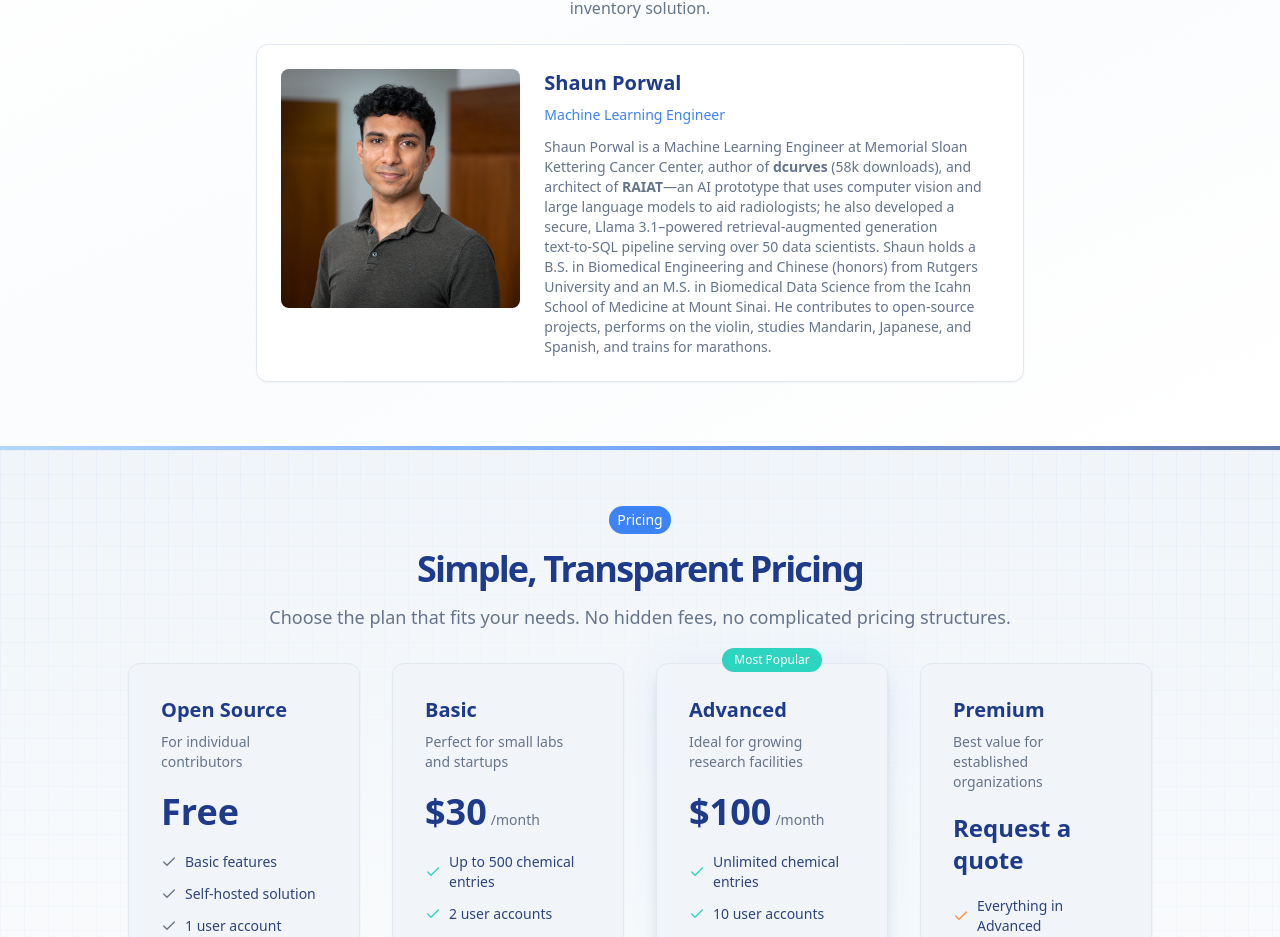
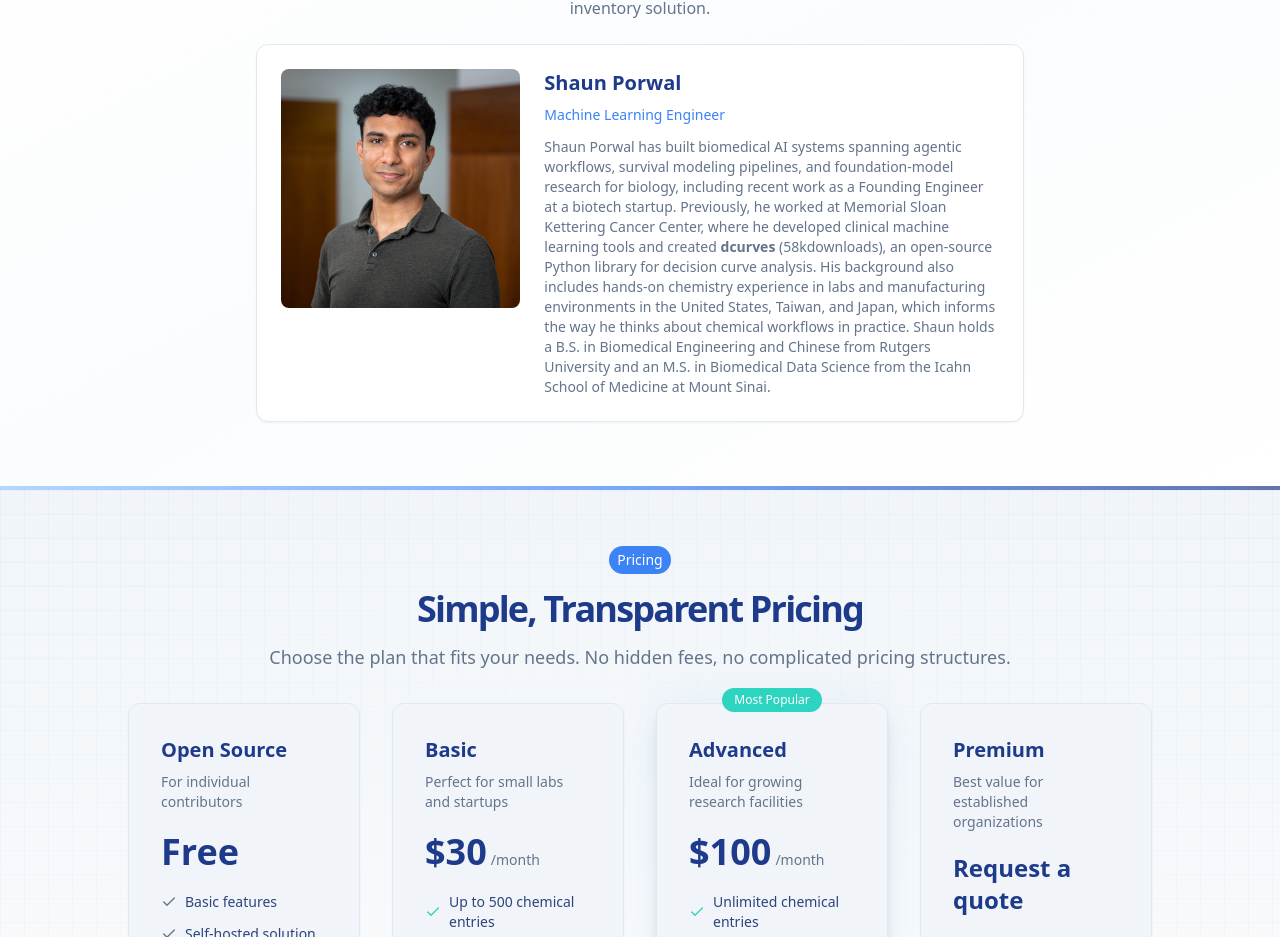
Before and after one commit to juntotechnologies/chem-inventory-site, a Next.js app: page / in a window 1280 px wide. Shown: the part 3172-4109 px from the top of the page. Built offline with nearby package versions, Linux system fonts and the light colour scheme; no server answers.

Commit message:
Update Shaun bio

```diff
--- a/app/page.tsx
+++ b/app/page.tsx
@@ -548,14 +548,15 @@ export default function Home() {
                       Machine Learning Engineer
                     </p>
                     <p className="text-xs sm:text-sm text-muted-foreground leading-relaxed">
-                      Shaun Porwal is a Machine Learning Engineer at Memorial Sloan Kettering Cancer Center, author of
-                      <strong> dcurves</strong> ({dcurvesDownloads} downloads), and architect of <strong>RAIAT</strong>—an AI
-                      prototype that uses computer vision and large language models to aid radiologists; he also
-                      developed a secure, Llama 3.1–powered retrieval‑augmented generation text‑to‑SQL pipeline serving
-                      over 50 data scientists. Shaun holds a B.S. in Biomedical Engineering and Chinese (honors) from
-                      Rutgers University and an M.S. in Biomedical Data Science from the Icahn School of Medicine at
-                      Mount Sinai. He contributes to open‑source projects, performs on the violin, studies Mandarin,
-                      Japanese, and Spanish, and trains for marathons.
+                      Shaun Porwal has built biomedical AI systems spanning agentic workflows, survival modeling
+                      pipelines, and foundation-model research for biology, including recent work as a Founding Engineer
+                      at a biotech startup. Previously, he worked at Memorial Sloan Kettering Cancer Center, where he
+                      developed clinical machine learning tools and created <strong>dcurves</strong> ({dcurvesDownloads}
+                      downloads), an open-source Python library for decision curve analysis. His background also
+                      includes hands-on chemistry experience in labs and manufacturing environments in the United
+                      States, Taiwan, and Japan, which informs the way he thinks about chemical workflows in practice.
+                      Shaun holds a B.S. in Biomedical Engineering and Chinese from Rutgers University and an M.S. in
+                      Biomedical Data Science from the Icahn School of Medicine at Mount Sinai.
                     </p>
                   </div>
                 </div>
```
